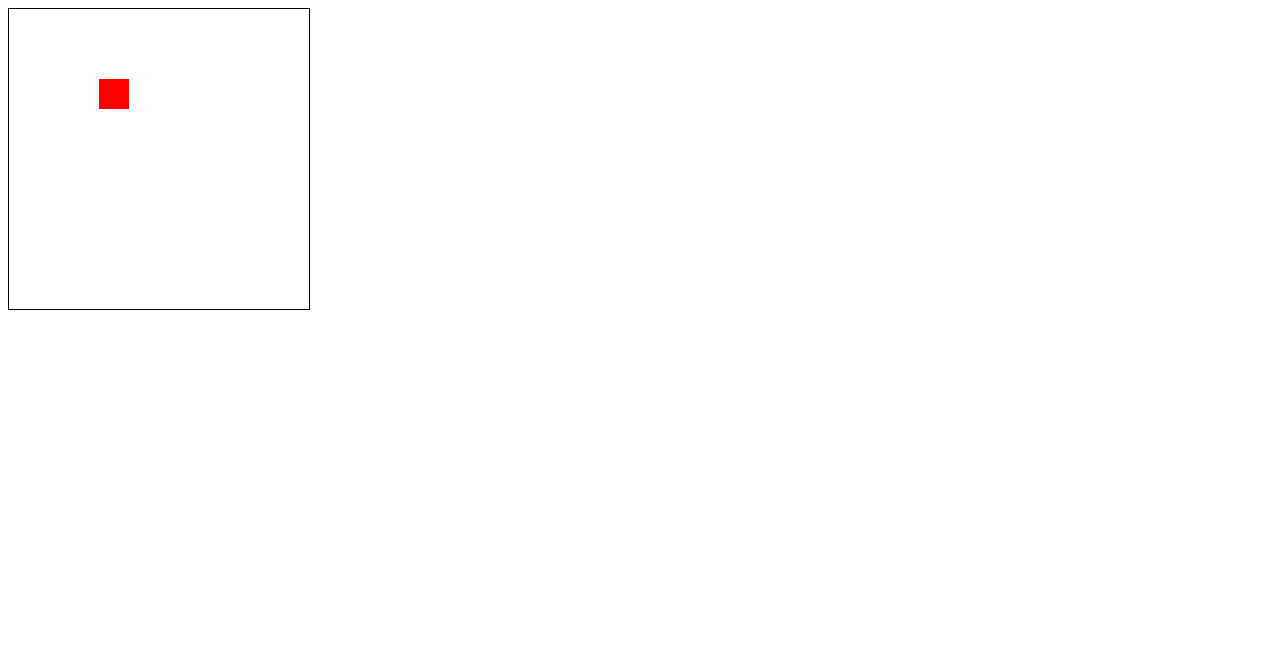
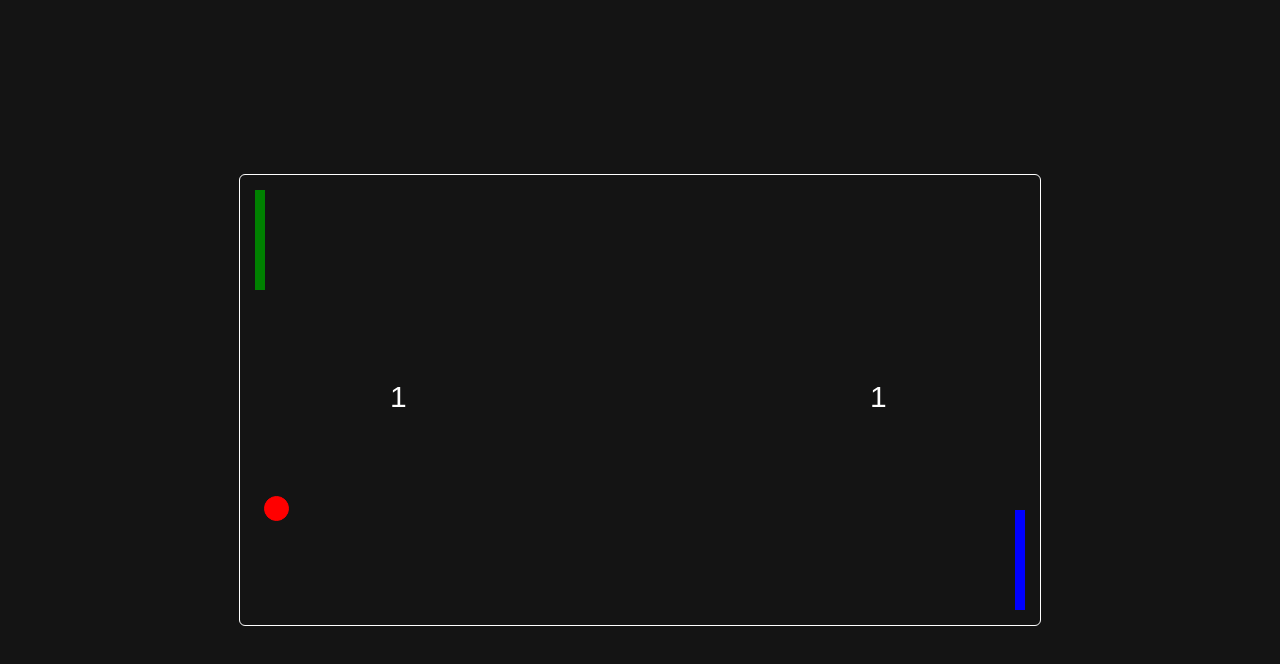
Before and after one commit to Lokusok/canvas-examples, a plain HTML site: page index.html in a window 1280 px wide. Drawn offline with Linux system fonts and the light colour scheme.

Commit message:
pong done

```diff
--- a/index.html
+++ b/index.html
@@ -8,7 +8,7 @@
   <link rel="stylesheet" href="./src/style.css">
 </head>
 <body>
-  <canvas id="game" width="300" height="300"></canvas>
+  <canvas id="game" width="800" height="450"></canvas>
 
   <script src="./src/main.js" type="module"></script>
 </body>
--- /dev/null
+++ b/src/config/index.js
@@ -0,0 +1,61 @@
+const canvas = document.querySelector('#game');
+const ctx = canvas.getContext('2d');
+
+const config = {
+  ball: {
+    radius: 12,
+    coords: {
+      x: Math.floor(canvas.width / 2) - 7.5,
+      y: Math.floor(canvas.height / 2) - 7.5,
+    },
+  },
+
+  abstractPlayer: {
+    width: 10,
+    height: 100,
+  },
+
+  player1: {
+    coords: {
+      x: 15,
+      y: 15,
+    },
+    movement: {
+      top: false,
+      down: false,
+    },
+  },
+
+  player2: {
+    coords: {
+      x: canvas.width - 10 - 15,
+      y: canvas.height - 100 - 15,
+    },
+    movement: {
+      top: false,
+      down: false,
+    },
+  },
+
+  abstractScore: {
+    font: '30px Arial',
+  },
+
+  score: {
+    score1: {
+      coords: {
+        x: 150,
+        y: canvas.height / 2 + 7
+      },
+    },
+
+    score2: {
+      coords: {
+        x: canvas.clientWidth - 20 - 150,
+        y: canvas.height / 2 + 7
+      },
+    },
+  }
+};
+
+export { config, canvas, ctx };
--- a/src/main.js
+++ b/src/main.js
@@ -1,31 +1,123 @@
-const canvas = document.querySelector('#game');
-const ctx = canvas.getContext('2d');
-const config = {
-  square: {
-    width: 30,
-    height: 30,
-  },
+import Ball from "./props/ball.js";
+import Player from "./props/player.js";
+import Score from "./props/score.js";
+
+import { config, canvas, ctx } from './config/index.js';
+
+const scoreCount = {
+  player1: 0,
+  player2: 0,
 };
-let coords = {x: 30, y: 10};
-let dx = 2;
-let dy = 2;
+const startDX = 4;
+const startDY = 4;
+
+let dx = startDX;
+let dy = startDY;
+
+let playerDY = 5;
+
+const ball = new Ball(ctx, config.ball);
+const player1 = new Player(ctx, { ...config.abstractPlayer, color: 'green', });
+const player2 = new Player(ctx, { ...config.abstractPlayer, color: 'blue', });
+const score = new Score(ctx, { ...config.abstractScore, ...config.score });
+
+window.addEventListener('keydown', (e) => {
+  const key = e.code;
+
+  switch (key) {
+    case 'KeyW': config.player1.movement.top = true; break;
+    case 'KeyS': config.player1.movement.down = true; break;
+    case 'ArrowUp': config.player2.movement.top = true; break;
+    case 'ArrowDown': config.player2.movement.down = true; break;
+  }
+});
+
+window.addEventListener('keyup', (e) => {
+  const key = e.code;
+
+  switch (key) {
+    case 'KeyW': config.player1.movement.top = false; break;
+    case 'KeyS': config.player1.movement.down = false; break;
+    case 'ArrowUp': config.player2.movement.top = false; break;
+    case 'ArrowDown': config.player2.movement.down = false; break;
+  }
+});
 
 function gameLoop() {
-  ctx.clearRect(0, 0, canvas.clientWidth, canvas.height);
+  ctx.clearRect(0, 0, canvas.width, canvas.height);
 
-  coords.x += dx;
-  coords.y += dy;
+  ball.draw(config.ball.coords.x, config.ball.coords.y);
+  player1.draw(config.player1.coords.x, config.player1.coords.y);
+  player2.draw(config.player2.coords.x, config.player2.coords.y);
+  score.draw(scoreCount.player1, scoreCount.player2);
 
-  ctx.fillStyle = 'red';
-  ctx.fillRect(coords.x, coords.y, config.square.width, config.square.height);
+  config.ball.coords.x += dx;
+  config.ball.coords.y += dy;
 
-  console.log(coords);
-  if (coords.x + config.square.width >= canvas.width || coords.x <= 0) {
-    dx *= -1;
+  // === Логика движения игроков ===
+  if (
+    config.player1.movement.top &&
+    config.player1.coords.y - playerDY >= 0 + 15
+    ) {
+    config.player1.coords.y -= playerDY;
   }
 
-  if (coords.y + config.square.height >= canvas.height || coords.y <= 0) {
+  if (
+    config.player1.movement.down &&
+    config.player1.coords.y + playerDY <= canvas.height - config.abstractPlayer.height - 15
+    ) {
+    config.player1.coords.y += playerDY;
+  }
+
+  if (
+    config.player2.movement.top &&
+    config.player2.coords.y - playerDY >= 0 + 15
+    ) {
+    config.player2.coords.y -= playerDY;
+  }
+
+  if (
+    config.player2.movement.down &&
+    config.player2.coords.y + playerDY <= canvas.height - config.abstractPlayer.height - 15
+  ) {
+    config.player2.coords.y += playerDY;
+  }
+
+  // === Логика побед ===
+  // Проверка победы левого
+  if (config.ball.coords.x >= config.player2.coords.x + config.ball.radius) {
+    scoreCount.player1++;
+    dx = -startDX;
+  }
+
+  // Проверка победы правого
+  if (config.ball.coords.x <= config.player1.coords.x) {
+    scoreCount.player2++;
+    dx = startDX;
+  }
+
+  // === Логика столкновений ===
+  // Проверка по "Y"
+  if (
+    config.ball.coords.y >= canvas.height - config.ball.radius ||
+    config.ball.coords.y <= 0 + config.ball.radius
+    ) {
     dy *= -1;
+  }
+
+  // Столкновения с игроками
+  if (
+    config.ball.coords.x <= config.player1.coords.x + config.ball.radius + 10 &&
+    config.ball.coords.y >= config.player1.coords.y && config.ball.coords.y <= config.player1.coords.y + config.abstractPlayer.height
+  ) {
+    dx *= -1.1;
+  }
+
+  if (
+    config.ball.coords.x >= config.player2.coords.x - config.ball.radius &&
+    config.ball.coords.y >= config.player2.coords.y && config.ball.coords.y <= config.player2.coords.y + config.abstractPlayer.height
+  ) {
+    dx *= -1.1;
   }
 
   requestAnimationFrame(gameLoop);
--- /dev/null
+++ b/src/props/ball.js
@@ -0,0 +1,19 @@
+import Render from './render.js';
+
+class Ball extends Render {
+  /**
+   * Рисует круг по заданным координатам
+   * @param {number} x
+   * @param {number} y
+   */
+  draw(x, y) {
+    this.ctx.strokeStyle = 'red';
+    this.ctx.fillStyle = 'red';
+    this.ctx.beginPath();
+    this.ctx.arc(x, y, this.config.radius, 0, 2 * Math.PI);
+    this.ctx.fill();
+    this.ctx.stroke();
+  }
+}
+
+export default Ball;
--- /dev/null
+++ b/src/props/player.js
@@ -0,0 +1,10 @@
+import Render from "./render.js";
+
+class Player extends Render {
+  draw(x, y) {
+    this.ctx.fillStyle = this.config.color;
+    this.ctx.fillRect(x, y, this.config.width, this.config.height);
+  }
+}
+
+export default Player;
--- /dev/null
+++ b/src/props/render.js
@@ -0,0 +1,8 @@
+class Render {
+  constructor(ctx, config = {}) {
+    this.ctx = ctx;
+    this.config = config;
+  }
+}
+
+export default Render;
--- /dev/null
+++ b/src/props/score.js
@@ -0,0 +1,12 @@
+import Render from "./render.js";
+
+class Score extends Render {
+  draw(score1, score2) {
+    this.ctx.font = this.config.font;
+    this.ctx.fillStyle = 'white';
+    this.ctx.fillText(score1, this.config.score1.coords.x, this.config.score1.coords.y);
+    this.ctx.fillText(score2, this.config.score2.coords.x, this.config.score2.coords.y);
+  }
+}
+
+export default Score;
--- a/src/style.css
+++ b/src/style.css
@@ -1,3 +1,20 @@
+*,
+*::before,
+*::after {
+  margin: 0;
+  padding: 0;
+  box-sizing: border-box;
+}
+
+body {
+  background-color: #141414;
+}
+
 #game {
-  border: 1px solid #000;
+  border: 1px solid #fff;
+  border-radius: 6px;
+  position: absolute;
+  left: 50%;
+  top: 50%;
+  transform: translate(-50%, -50%);
 }
```
